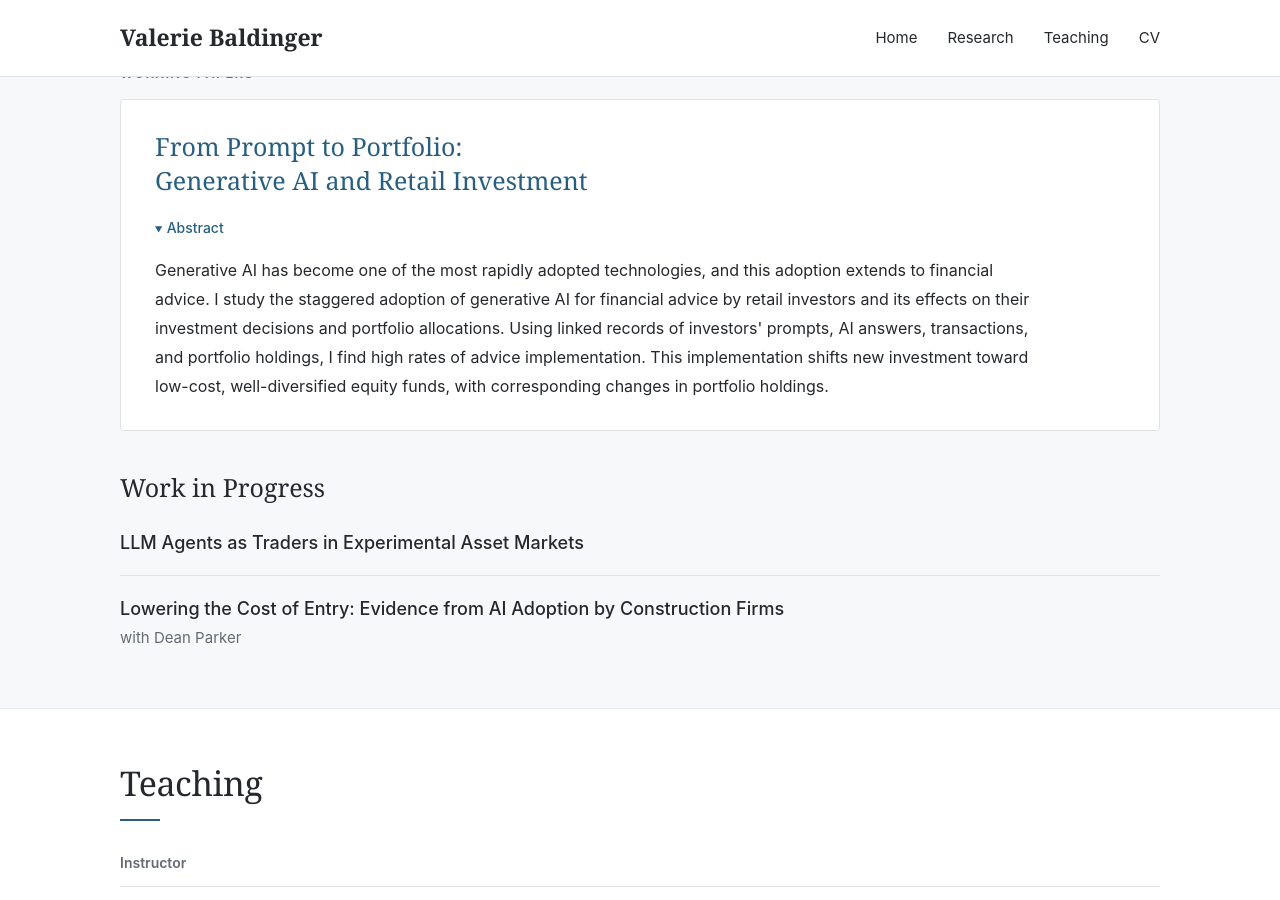
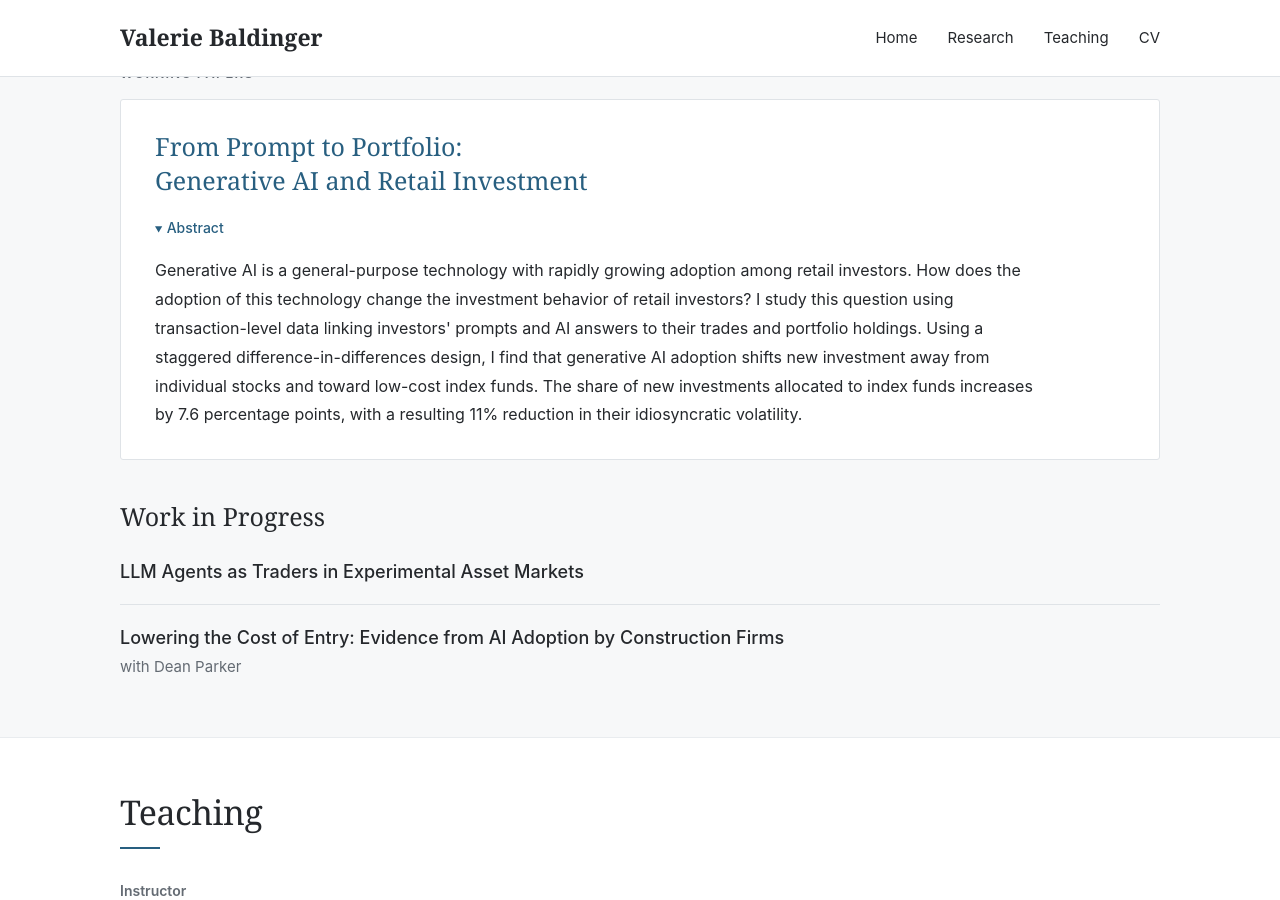
Before and after one commit to valeriebaldinger/valeriebaldinger.github.io, a Jekyll site: the page built from _pages/about.md, in a window 1280 px wide and 900 px high, scrolled down 640 px. Built offline with Jekyll 4.4.1, drawn with Linux system fonts in a browser that asks for light colours.

Commit message:
Update job market paper abstract

```diff
--- a/_pages/about.md
+++ b/_pages/about.md
@@ -35,7 +35,7 @@ redirect_from:
       <h4 class="paper-title" id="prompt-to-portfolio">From Prompt to Portfolio: <span>Generative AI and Retail Investment</span></h4>
       <details open>
         <summary>Abstract</summary>
-        <p class="abstract">Generative AI has become one of the most rapidly adopted technologies, and this adoption extends to financial advice. I study the staggered adoption of generative AI for financial advice by retail investors and its effects on their investment decisions and portfolio allocations. Using linked records of investors' prompts, AI answers, transactions, and portfolio holdings, I find high rates of advice implementation. This implementation shifts new investment toward low-cost, well-diversified equity funds, with corresponding changes in portfolio holdings.</p>
+        <p class="abstract">Generative AI is a general-purpose technology with rapidly growing adoption among retail investors. How does the adoption of this technology change the investment behavior of retail investors? I study this question using transaction-level data linking investors' prompts and AI answers to their trades and portfolio holdings. Using a staggered difference-in-differences design, I find that generative AI adoption shifts new investment away from individual stocks and toward low-cost index funds. The share of new investments allocated to index funds increases by 7.6 percentage points, with a resulting 11% reduction in their idiosyncratic volatility.</p>
       </details>
     </article>
     <div class="wip" aria-labelledby="wip-title">
```
Also changed, not shown: other parts of _pages/about.md (+1 -1 lines).
